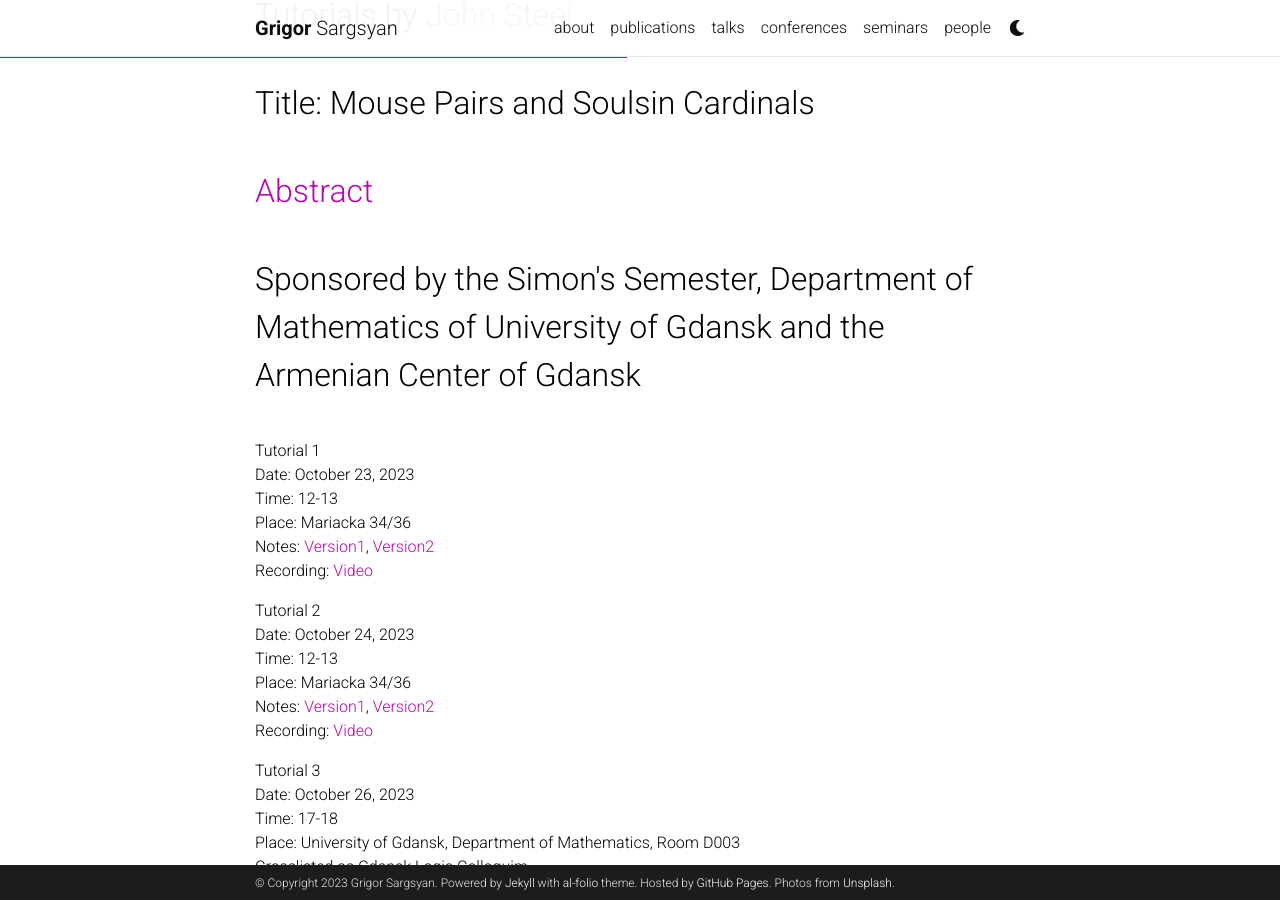
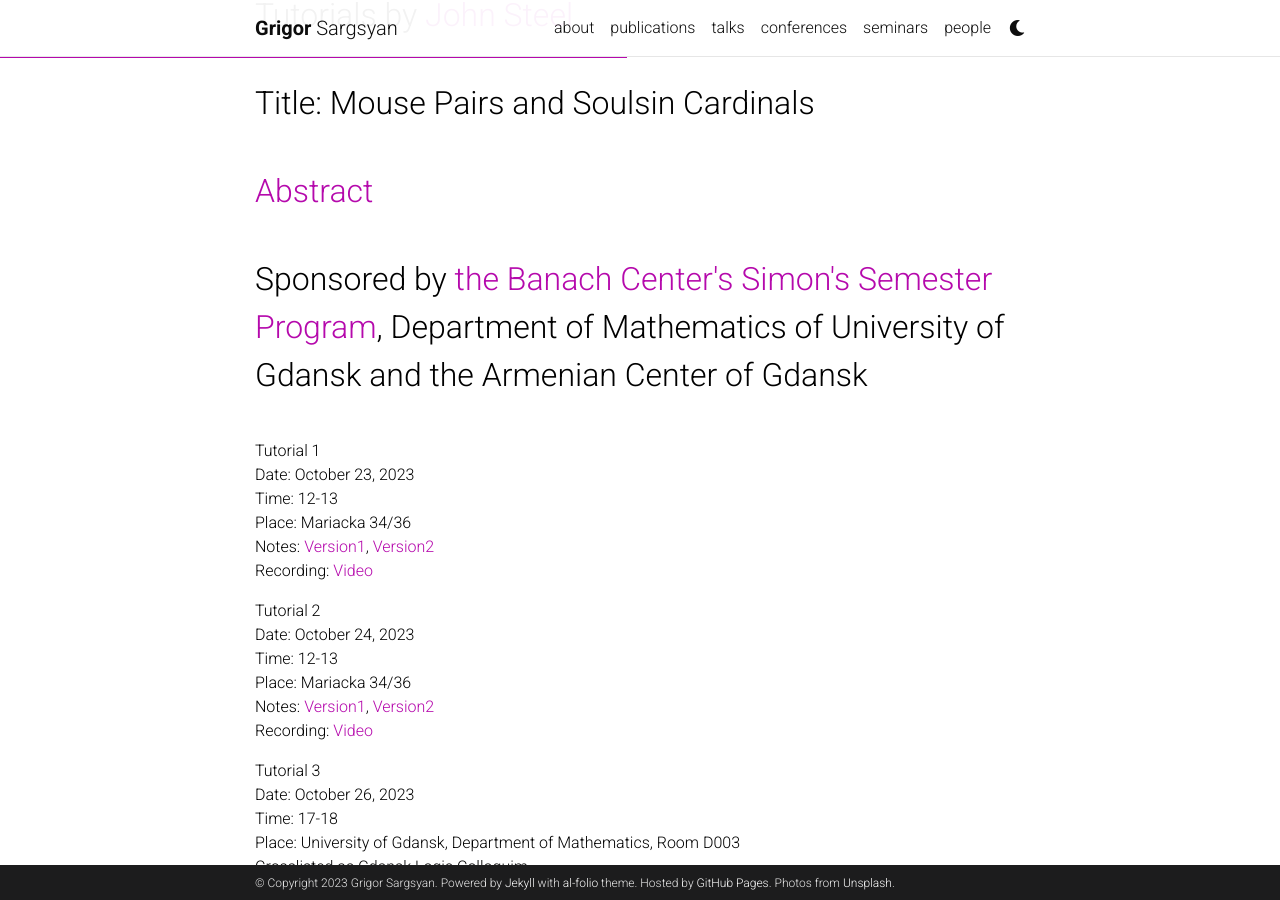
Before and after one commit to grigorsarg/grigorsarg.github.io, a Jekyll site: the page built from _seminars/johnsteel.md, in a window 1280 px wide and 900 px high, scrolled down 672 px. Built offline with Jekyll 4.4.1, drawn with Linux system fonts in a browser that asks for light colours; full-size pictures stand in for the smaller copies a plugin makes; comment, search, counter and statistics services are not loaded; a style sheet for code colours, icons or effects is not loaded.

Commit message:
Update johnsteel.md

```diff
--- a/_seminars/johnsteel.md
+++ b/_seminars/johnsteel.md
@@ -11,7 +11,7 @@ importance: 3
 <font size="+3"> Tutorials by <a href="https://math.berkeley.edu/~steel/">John Steel</a></font> <br>
 <font size="+3"> Title: Mouse Pairs and Soulsin Cardinals</font> <br>
 <font size="+3"> <a href="https://grigorsarg.github.io/assets/pdf/steelabstract.pdf">Abstract</a></font> <br>
-<font size="+3"> Sponsored by the Simon's Semester, Department of Mathematics of University of Gdansk and the Armenian Center of Gdansk</font> <br>
+<font size="+3"> Sponsored by <a href="https://www.impan.pl/en/activities/banach-center">the Banach Center's Simon's Semester Program</a>, Department of Mathematics of University of Gdansk and the Armenian Center of Gdansk</font> <br>
 
 
 Tutorial 1<br>
```
